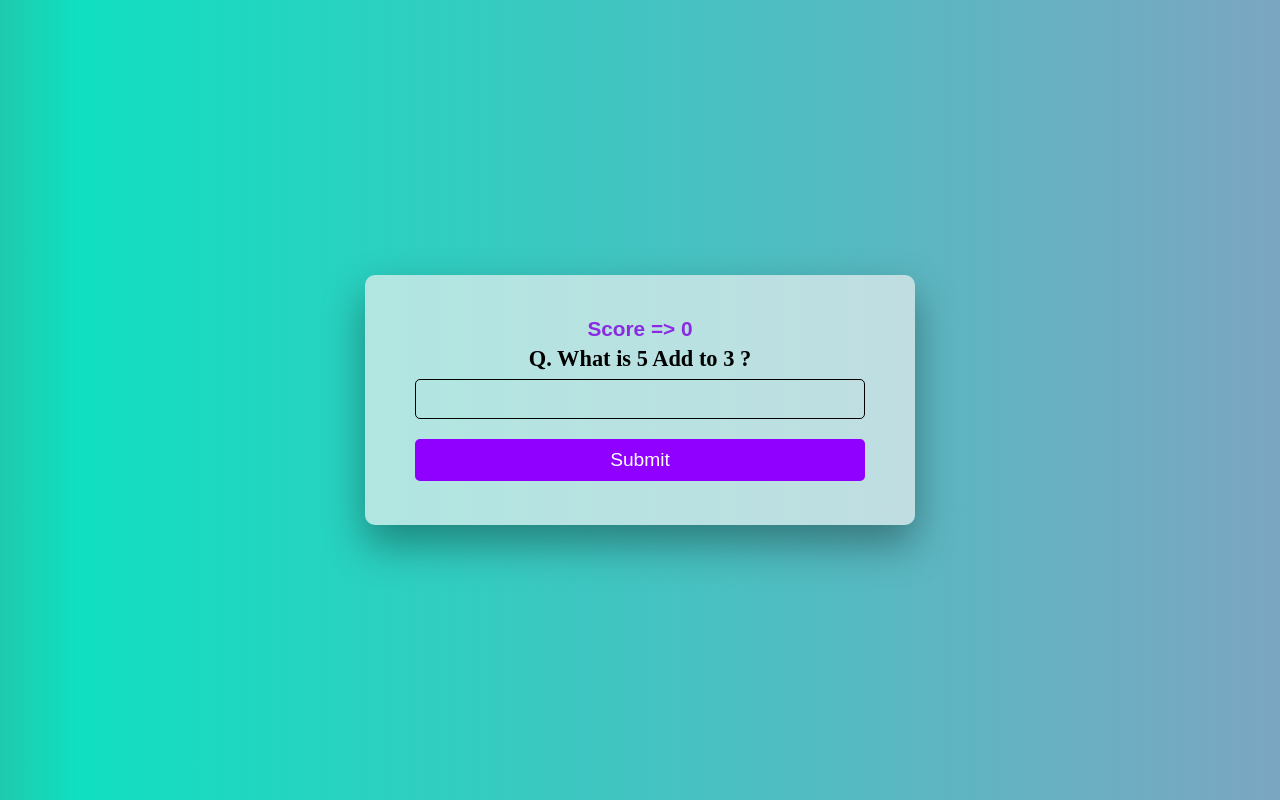
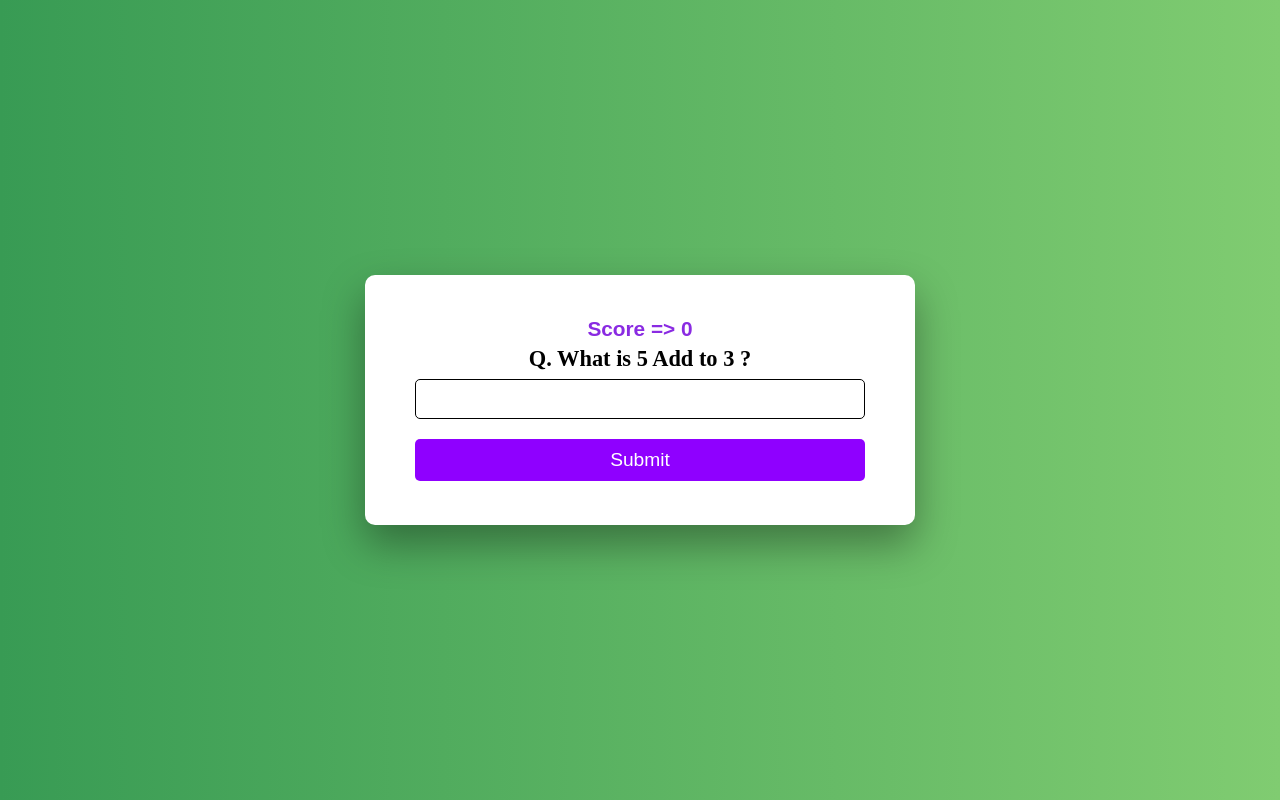
Before and after one commit to Firdosh01/Math-Quiz, a plain HTML site: page index.html in a window 1280 px wide. Drawn offline with Linux system fonts and the light colour scheme.

Commit message:
ui styled

```diff
--- a/style.css
+++ b/style.css
@@ -9,12 +9,14 @@
     background-color: rgba(31, 31, 63, 0.5);
     background: linear-gradient(90deg, rgba(2,0,36,1) 0%, rgba(6,11,38,1) 0%, rgba(24,223,209,1) 0%, rgba(51,137,61,0.801733193277311) 0%, rgba(31,202,173,1) 0%, rgba(16,223,193,1) 6%, rgba(66,126,167,0.6952906162464986) 100%);
     display: grid;
+    background: linear-gradient(90deg, #26b68c, #d8c089);
+    background: linear-gradient(90deg, #389b54, #80cc71);
     /* background-color: #000000; */
     place-items: center;
     position: relative;
 }
 .box{
-    background-color: rgba(240, 240, 240, 0.68);
+    background-color: white;
     border-width: 0px 2px 1px 0px;
     border-style: solid;
     border: none;
```
